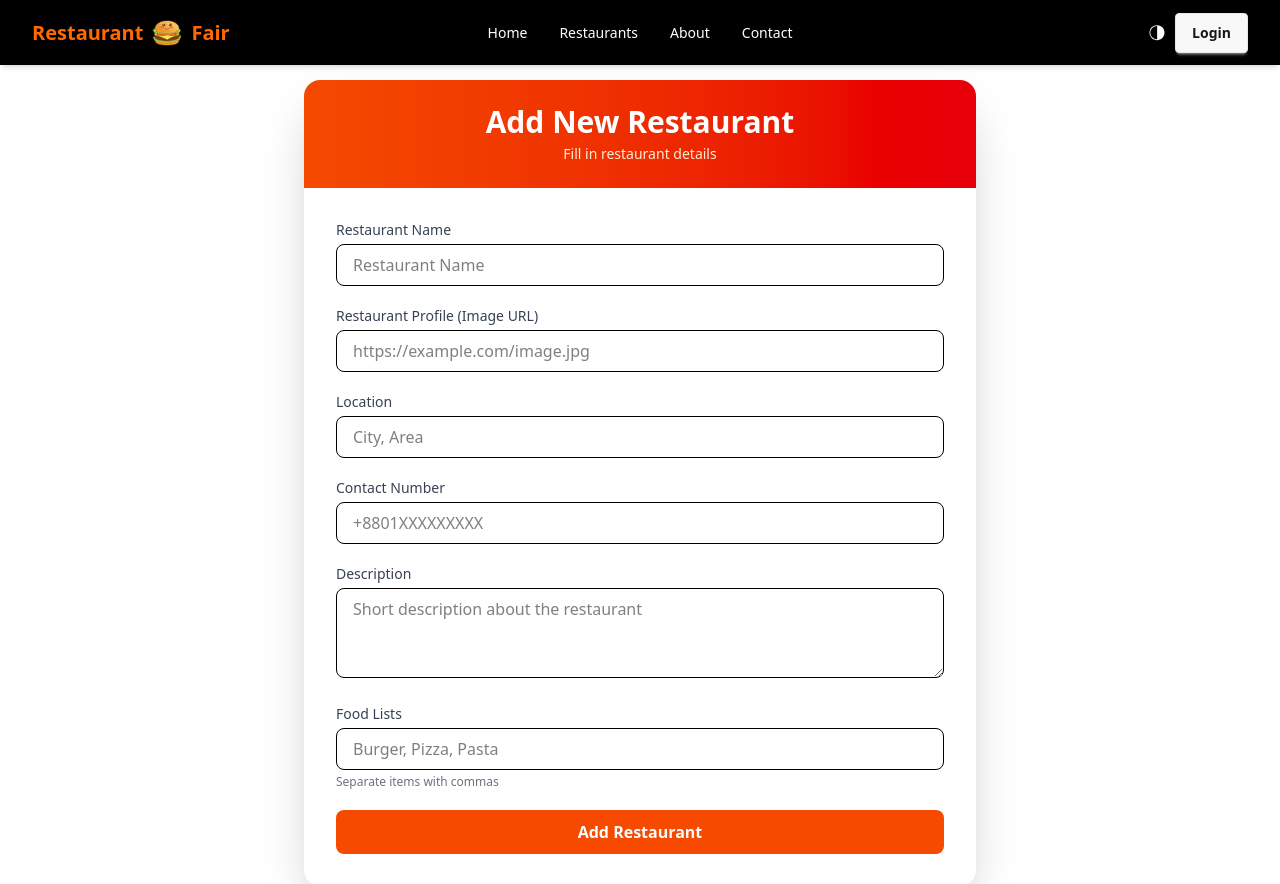
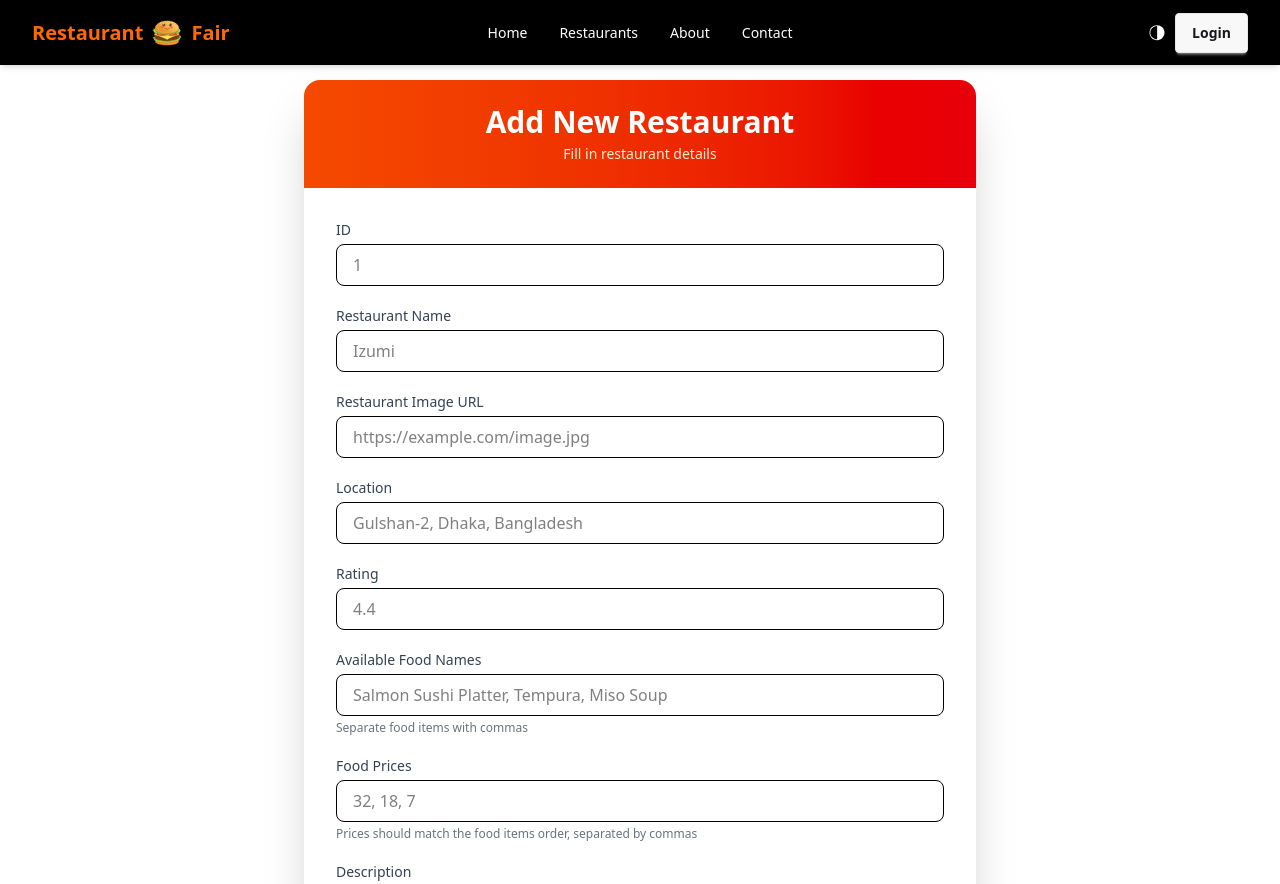
Before and after one commit to WaseurGIT/restaurant-fair, a React (Vite) app: page /addNewRestaurantForm in a window 1280 px wide. Shown: the top 884 px of the page. Built offline with nearby package versions, Linux system fonts and the light colour scheme; no server answers; a web font is replaced by a local one.

Commit message:
add new restaurant perfectly works

```diff
--- a/src/components/HomePageComponents/RestaurantRoutes/AddNewRestaurantForm.jsx
+++ b/src/components/HomePageComponents/RestaurantRoutes/AddNewRestaurantForm.jsx
@@ -1,4 +1,6 @@
+import axios from "axios";
 import React, { useState } from "react";
+import Swal from "sweetalert2";
 
 const AddNewRestaurantForm = () => {
   const [error, setError] = useState("");
@@ -8,16 +10,46 @@ const AddNewRestaurantForm = () => {
 
     const form = e.target;
     const restaurantData = {
-      name: form.name.value,
-      restaurantProfile: form.restaurantProfile.value,
+      id: Number(form.id.value),
+      restaurantName: form.restaurantName.value,
+      restaurantDisplayImage: form.restaurantDisplayImage.value,
       location: form.location.value,
+      rating: Number(form.rating.value),
+      availableFoodName: form.availableFoodName.value
+        .split(",")
+        .map((food) => food.trim()),
+      foodPrice: form.foodPrice.value
+        .split(",")
+        .map((price) => Number(price.trim())),
+      description: form.description.value,
       contactNumber: form.contactNumber.value,
-      description: form.description.value,
-      foodLists: form.foodLists.value.split(",").map(food => food.trim()),
+      comments: form.comments.value
+        ? form.comments.value.split(",").map((c) => c.trim())
+        : [],
     };
 
-    console.log(restaurantData);
-    form.reset();
+    axios
+      .post("http://localhost:5000/restaurants", restaurantData)
+      .then((res) => {
+        Swal.fire({
+          toast: true,
+          position: "top-end",
+          icon: "success",
+          title: "Restaurant added successfully!",
+          showConfirmButton: false,
+          timer: 2000,
+        });
+        form.reset();
+      })
+      .catch((err) => {
+        Swal.fire({
+          icon: "error",
+          title: "Oops...",
+          text: err.response?.data?.message || err.message,
+        });
+        console.error("Error adding restaurant:", err);
+        setError("Failed to add restaurant");
+      });
   };
 
   return (
@@ -32,6 +64,20 @@ const AddNewRestaurantForm = () => {
 
         <div className="p-8">
           <form onSubmit={handleAddRestaurant} className="space-y-5">
+            {/* ID */}
+            <div>
+              <label className="block text-sm font-medium text-gray-700 mb-1">
+                ID
+              </label>
+              <input
+                type="number"
+                name="id"
+                placeholder="1"
+                className="w-full px-4 py-2 border rounded-lg focus:ring-2 focus:ring-orange-500 text-black"
+                required
+              />
+            </div>
+
             {/* Restaurant Name */}
             <div>
               <label className="block text-sm font-medium text-gray-700 mb-1">
@@ -39,21 +85,21 @@ const AddNewRestaurantForm = () => {
               </label>
               <input
                 type="text"
-                name="name"
-                placeholder="Restaurant Name"
+                name="restaurantName"
+                placeholder="Izumi"
                 className="w-full px-4 py-2 border rounded-lg focus:ring-2 focus:ring-orange-500 text-black"
                 required
               />
             </div>
 
-            {/* Restaurant Profile */}
+            {/* Restaurant Display Image */}
             <div>
               <label className="block text-sm font-medium text-gray-700 mb-1">
-                Restaurant Profile (Image URL)
+                Restaurant Image URL
               </label>
               <input
                 type="url"
-                name="restaurantProfile"
+                name="restaurantDisplayImage"
                 placeholder="https://example.com/image.jpg"
                 className="w-full px-4 py-2 border rounded-lg focus:ring-2 focus:ring-orange-500 text-black"
                 required
@@ -68,24 +114,61 @@ const AddNewRestaurantForm = () => {
               <input
                 type="text"
                 name="location"
-                placeholder="City, Area"
+                placeholder="Gulshan‑2, Dhaka, Bangladesh"
                 className="w-full px-4 py-2 border rounded-lg focus:ring-2 focus:ring-orange-500 text-black"
                 required
               />
             </div>
 
-            {/* Contact Number */}
+            {/* Rating */}
             <div>
               <label className="block text-sm font-medium text-gray-700 mb-1">
-                Contact Number
+                Rating
               </label>
               <input
-                type="tel"
-                name="contactNumber"
-                placeholder="+8801XXXXXXXXX"
+                type="number"
+                step="0.1"
+                min="0"
+                max="5"
+                name="rating"
+                placeholder="4.4"
                 className="w-full px-4 py-2 border rounded-lg focus:ring-2 focus:ring-orange-500 text-black"
                 required
               />
+            </div>
+
+            {/* Available Food Names */}
+            <div>
+              <label className="block text-sm font-medium text-gray-700 mb-1">
+                Available Food Names
+              </label>
+              <input
+                type="text"
+                name="availableFoodName"
+                placeholder="Salmon Sushi Platter, Tempura, Miso Soup"
+                className="w-full px-4 py-2 border rounded-lg focus:ring-2 focus:ring-orange-500 text-black"
+                required
+              />
+              <p className="text-xs text-gray-500 mt-1">
+                Separate food items with commas
+              </p>
+            </div>
+
+            {/* Food Prices */}
+            <div>
+              <label className="block text-sm font-medium text-gray-700 mb-1">
+                Food Prices
+              </label>
+              <input
+                type="text"
+                name="foodPrice"
+                placeholder="32, 18, 7"
+                className="w-full px-4 py-2 border rounded-lg focus:ring-2 focus:ring-orange-500 text-black"
+                required
+              />
+              <p className="text-xs text-gray-500 mt-1">
+                Prices should match the food items order, separated by commas
+              </p>
             </div>
 
             {/* Description */}
@@ -102,26 +185,39 @@ const AddNewRestaurantForm = () => {
               ></textarea>
             </div>
 
-            {/* Food Lists */}
+            {/* Contact Number */}
             <div>
               <label className="block text-sm font-medium text-gray-700 mb-1">
-                Food Lists
+                Contact Number
+              </label>
+              <input
+                type="tel"
+                name="contactNumber"
+                placeholder="+880 1711-123456"
+                className="w-full px-4 py-2 border rounded-lg focus:ring-2 focus:ring-orange-500 text-black"
+                required
+              />
+            </div>
+
+            {/* Comments */}
+            <div>
+              <label className="block text-sm font-medium text-gray-700 mb-1">
+                Comments (optional)
               </label>
               <input
                 type="text"
-                name="foodLists"
-                placeholder="Burger, Pizza, Pasta"
+                name="comments"
+                placeholder="Amazing sushi, Nice ambiance"
                 className="w-full px-4 py-2 border rounded-lg focus:ring-2 focus:ring-orange-500 text-black"
-                required
               />
               <p className="text-xs text-gray-500 mt-1">
-                Separate items with commas
+                Separate comments with commas
               </p>
             </div>
 
             {error && <p className="text-red-500 text-sm">{error}</p>}
 
-            <button className="w-full bg-orange-600 text-white py-2.5 rounded-lg font-semibold hover:bg-orange-700 transition">
+            <button className="w-full bg-orange-600 text-white py-2.5 rounded-lg font-semibold hover:bg-orange-700 transition cursor-pointer">
               Add Restaurant
             </button>
           </form>
--- a/src/components/HomePageComponents/RestaurantRoutes/Restaurants.jsx
+++ b/src/components/HomePageComponents/RestaurantRoutes/Restaurants.jsx
@@ -19,7 +19,7 @@ const Restaurants = () => {
       <SectionTitle title={"Restaurants"} />
 
       <div className="flex items-center justify-end">
-        <Link to="./addNewRestaurantForm" className="px-12 bg-accent py-2 rounded-md">
+        <Link to="/addNewRestaurantForm" className="px-12 bg-accent py-2 rounded-md">
           Add New Restaurant
         </Link>
       </div>
```
